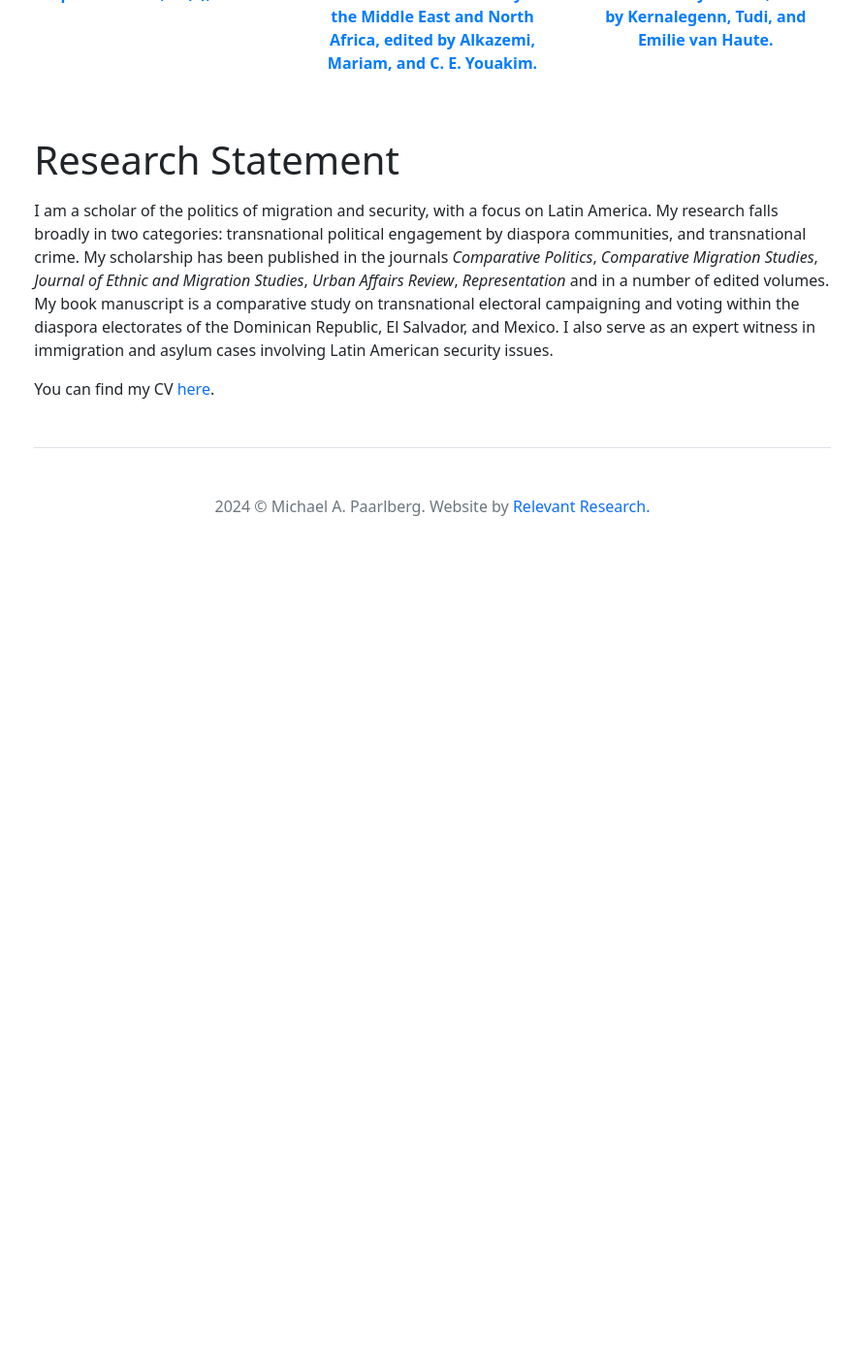
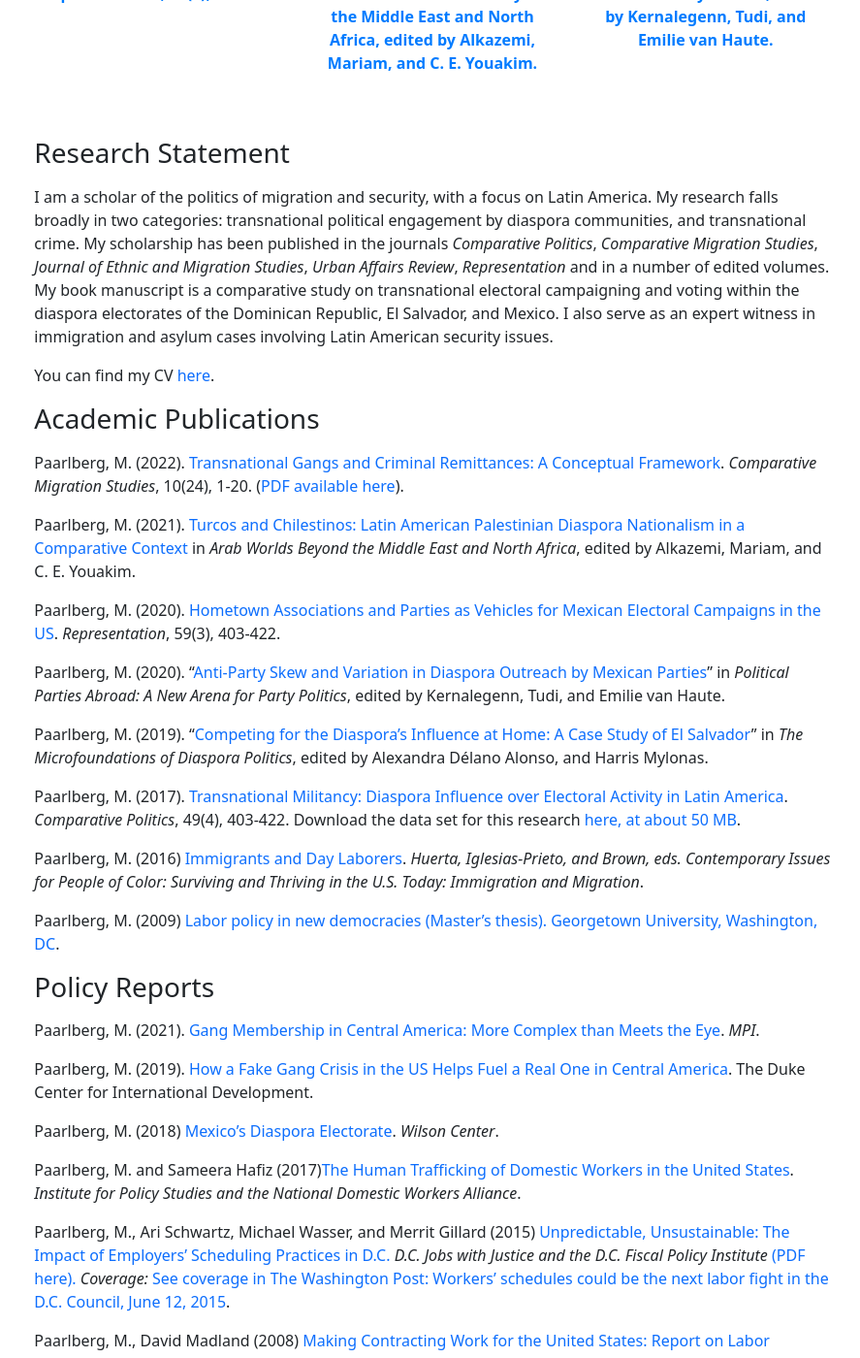
Before and after one commit to RelevantResearch/michael-paarlberg, a Jekyll site: the page built from _pages/home.md, in a window 1280 px wide and 1400 px high, scrolled down 1803 px. Shown: the whole window at 97% size, without its empty margins (194-1081 px from the left). Built offline with Jekyll 4.4.1, drawn with Linux system fonts in a browser that asks for light colours; before the commit the page ends 2433 px from its top, so only the background shows below that; some of the changed text lies outside the part shown.

Commit message:
Update home.md

```diff
--- a/_pages/home.md
+++ b/_pages/home.md
@@ -48,8 +48,44 @@ permalink: /
 
 </div>
 
-# Research Statement
+### Research Statement
 
 I am a scholar of the politics of migration and security, with a focus on Latin America. My research falls broadly in two categories: transnational political engagement by diaspora communities, and transnational crime. My scholarship has been published in the journals *Comparative Politics*, *Comparative Migration Studies*, *Journal of Ethnic and Migration Studies*, *Urban Affairs Review*, *Representation* and in a number of edited volumes. My book manuscript is a comparative study on transnational electoral campaigning and voting within the diaspora electorates of the Dominican Republic, El Salvador, and Mexico. I also serve as an expert witness in immigration and asylum cases involving Latin American security issues.
 
 You can find my CV <a href="/cv">here</a>.
+
+### Academic Publications
+
+Paarlberg, M. (2022). [Transnational Gangs and Criminal Remittances: A Conceptual Framework](https://comparativemigrationstudies.springeropen.com/articles/10.1186/s40878-022-00297-x). _Comparative Migration Studies_, 10(24), 1-20. ([PDF available here](https://link.springer.com/content/pdf/10.1186/s40878-022-00297-x.pdf)).
+
+Paarlberg, M. (2021). [Turcos and Chilestinos: Latin American Palestinian Diaspora Nationalism in a Comparative Context](https://books.google.com.np/books?hl=en&lr=&id=zLUxEAAAQBAJ&oi=fnd&pg=PA11&ots=p7IoxAGkWy&sig=O1xNnGVPk4yZDi8qv6txWUuQaJs&redir_esc=y#v=onepage&q&f=false) in _Arab Worlds Beyond the Middle East and North Africa_, edited by Alkazemi, Mariam, and C. E. Youakim.
+
+Paarlberg, M. (2020). [Hometown Associations and Parties as Vehicles for Mexican Electoral Campaigns in the US](https://www.tandfonline.com/doi/full/10.1080/00344893.2020.1856176). _Representation_, 59(3), 403-422.
+
+Paarlberg, M. (2020). "[Anti-Party Skew and Variation in Diaspora Outreach by Mexican Parties](https://www.taylorfrancis.com/chapters/edit/10.4324/9781003015086-5/anti-party-skew-variation-diaspora-outreach-mexican-parties-michael-ahn-paarlberg)" in _Political Parties Abroad: A New Arena for Party Politics_, edited by Kernalegenn, Tudi, and Emilie van Haute.
+
+Paarlberg, M. (2019). "[Competing for the Diaspora's Influence at Home: A Case Study of El Salvador](https://www.taylorfrancis.com/chapters/edit/10.4324/9781003191261-4/competing-diaspora-influence-home-party-structure-transnational-campaign-activity-el-salvador-michael-ahn-paarlberg)" in _The Microfoundations of Diaspora Politics_, edited by Alexandra Délano Alonso, and Harris Mylonas.
+
+Paarlberg, M. (2017). [Transnational Militancy: Diaspora Influence over Electoral Activity in Latin America](https://books.google.com.np/books?hl=en&lr=&id=zLUxEAAAQBAJ&oi=fnd&pg=PA11&ots=p7IoxAGkWy&sig=O1xNnGVPk4yZDi8qv6txWUuQaJs&redir_esc=y#v=onepage&q&f=false). _Comparative Politics_, 49(4), 403-422. Download the data set for this research [here, at about 50 MB](https://drive.google.com/file/d/1lrxvYLzo0wYEvxzM2m84gfD6wcny1S0t/view).
+
+Paarlberg, M. (2016) [Immigrants and Day Laborers](https://www.google.com/url?q=https%3A%2F%2Fwww.amazon.com%2FPeople-Color-United-States-volumes%2Fdp%2F1610698541&sa=D&sntz=1&usg=AOvVaw3EeuKWgYE9G_NeUPzX4YG5). _Huerta, Iglesias-Prieto, and Brown, eds. Contemporary Issues for People of Color: Surviving and Thriving in the U.S. Today: Immigration and Migration_.
+
+Paarlberg, M. (2009) [Labor policy in new democracies (Master's thesis). Georgetown University, Washington, DC](https://repository.library.georgetown.edu/bitstream/handle/10822/553856/paarlbergMichael.pdf;sequence=1).
+
+### Policy Reports
+
+Paarlberg, M. (2021). [Gang Membership in Central America: More Complex than Meets the Eye](https://www.migrationpolicy.org/article/complexities-gang-membership-central-america). _MPI_.
+
+Paarlberg, M. (2019). [How a Fake Gang Crisis in the US Helps Fuel a Real One in Central America](https://sites.duke.edu/northerntrianglepolicy/2019/05/14/how-a-fake-gang-crisis-in-the-us-helps-fuel-a-real-one-in-central-america/). The Duke Center for International Development.
+
+Paarlberg, M. (2018) [Mexico's Diaspora Electorate](https://www.wilsoncenter.org/article/mexicos-diaspora-electorate). _Wilson Center_.
+
+Paarlberg, M. and Sameera Hafiz (2017)[The Human Trafficking of Domestic Workers in the United States](https://www.google.com/url?q=https%3A%2F%2Fwww.ips-dc.org%2Freport-the-human-trafficking-of-domestic-workers-in-the-united-states%2F&sa=D&sntz=1&usg=AOvVaw0lH6fLQ7HBPYpUJ4TTNpq0). _Institute for Policy Studies and the National Domestic Workers Alliance_.
+
+Paarlberg, M., Ari Schwartz, Michael Wasser, and Merrit Gillard (2015) [Unpredictable, Unsustainable: The Impact of Employers’ Scheduling Practices in D.C.](http://www.google.com/url?q=http%3A%2F%2Fwww.dcjwj.org%2Fscheduling-report%2F&sa=D&sntz=1&usg=AOvVaw29nfsQS0jXAUUIaDXZTISW) _D.C. Jobs with Justice and the D.C. Fiscal Policy Institute_ [(PDF here).](https://www.dcjwj.org/wp-content/uploads/2015/06/DCJWJ_Scheduling_Report_2015.pdf) _Coverage:_ [See coverage in The Washington Post: Workers' schedules could be the next labor fight in the D.C. Council, June 12, 2015](http://www.google.com/url?q=http%3A%2F%2Fwww.washingtonpost.com%2Fnews%2Flocal%2Fwp%2F2015%2F06%2F12%2Fworkers-schedules-could-be-the-next-labor-fight-in-the-d-c-council%2F&sa=D&sntz=1&usg=AOvVaw0rkHVvxUP7Ii26OAYX56Vz).
+
+Paarlberg, M., David Madland (2008) [Making Contracting Work for the United States: Report on Labor Standards Among Federal Contractor](https://www.google.com/url?q=https%3A%2F%2Fwww.americanprogress.org%2Fissues%2Fgeneral%2Fnews%2F2008%2F12%2F08%2F5313%2Fmaking-contracting-work-for-the-united-states%2F&sa=D&sntz=1&usg=AOvVaw0AOP4jDKjmVN_APibspc6R). _Center for American Progress_. See coverage in *The Washington Post*: [Joe Davidson's Federal Diary, Dec. 10, 2008](http://www.google.com/url?q=http%3A%2F%2Fwww.washingtonpost.com%2Fwp-dyn%2Fcontent%2Farticle%2F2008%2F12%2F09%2FAR2008120903120.html&sa=D&sntz=1&usg=AOvVaw2fCyDpZ8npqxJYFNfYB6Kh).
+
+### Work in progress
+
+My current book project focuses on drivers of migration and diaspora politics in Mexico, El Salvador, and the Dominican Republic.
```
